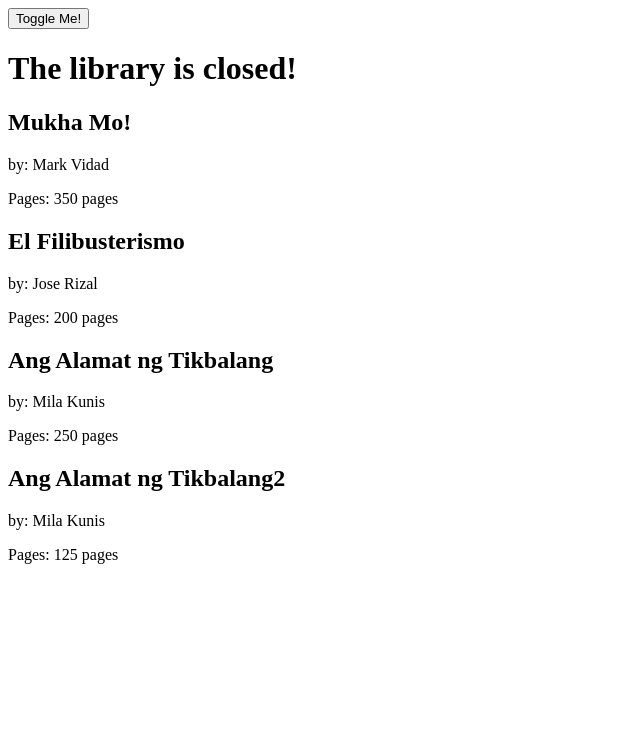
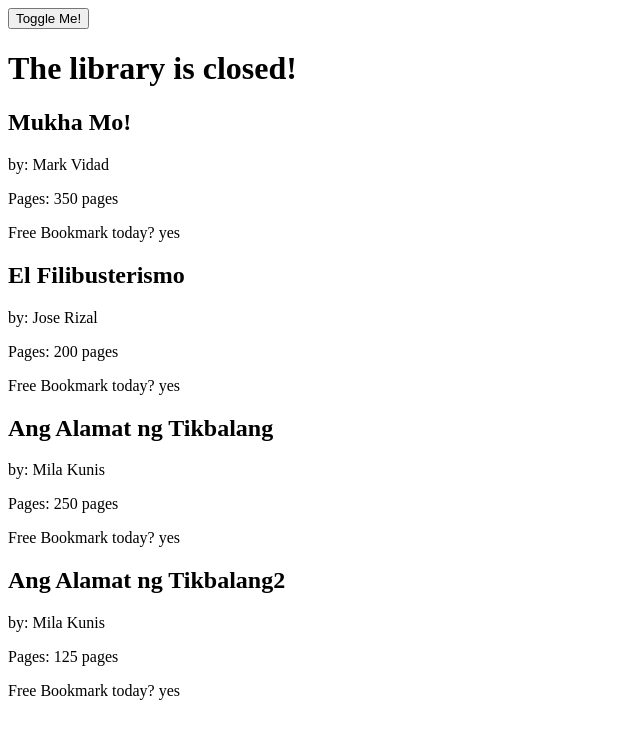
Before and after one commit to markvillavidad/react1, a React (Create React App) app: page / in a window 1280 px wide. Shown: the top 738 px of the page, without its empty margins (0-640 px from the left). Built offline with nearby package versions, Linux system fonts and the light colour scheme.

Commit message:
Chapter 4: Pass state as props

```diff
--- a/src/index.js
+++ b/src/index.js
@@ -9,27 +9,23 @@
 ]
 
 
-const Book = ({title, author, pages}) => {
+const Book = ({title, author, pages, freeBookmark}) => {
     return (
         <section>
             <h2>{title}</h2>
             <p>by: {author}</p>
             <p>Pages: {pages} pages</p>
+            <p>Free Bookmark today? {freeBookmark ? 'yes' : 'no'}</p>
         </section>
     )
 }
 
 class Library extends Component {
 
-    state = {open: false};
-
-    // constructor(props) {
-    //     super(props)
-    //     this.state = {
-    //         open: false
-    //     }
-    //     this.toggleOpenClosed = this.toggleOpenClosed.bind(this);
-    // }
+    state = {
+        open: false,
+        freeBookmark: true
+    };
 
     toggleOpenClosed = () => {
         this.setState(prevState => ({
@@ -50,6 +46,7 @@
                         title={book.title}
                         author={book.author}
                         pages={book.pages}
+                        freeBookmark={this.state.freeBookmark}
                     />
                 )}
             </div>
```
